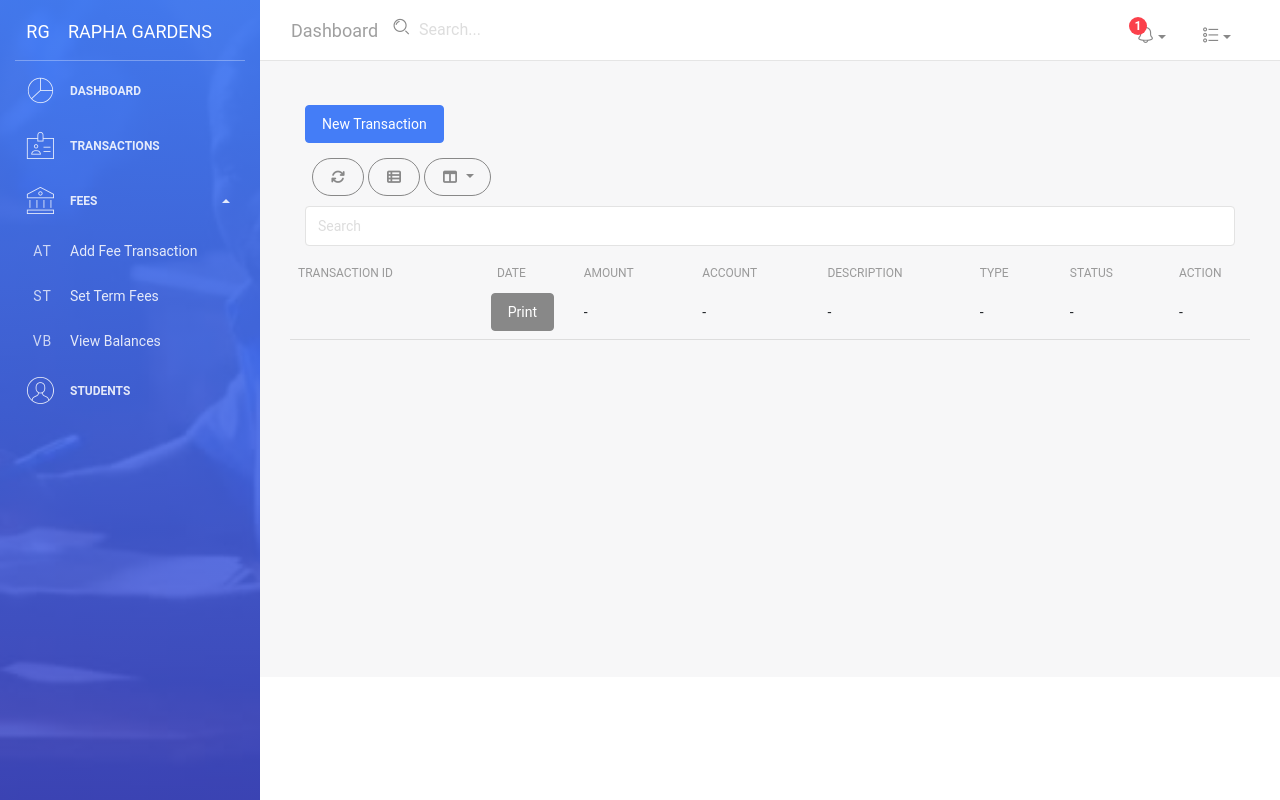
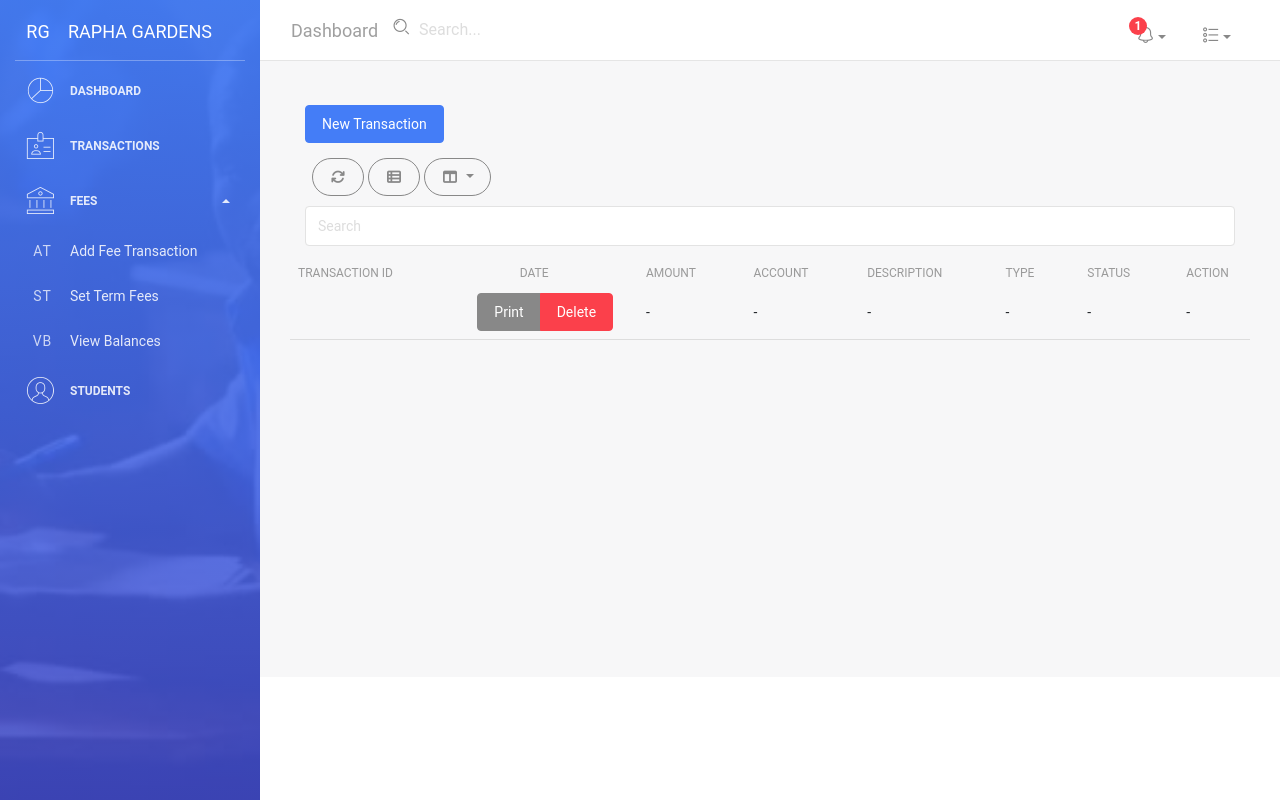
Before and after one commit to nicodemus-opon/greenfield, a Flask app: template templates/transactions.html in a window 1280 px wide. Run offline with Flask 2, Linux system fonts and the light colour scheme; the template is opened without the code that fills it, so the values that code supplies are empty; the visitor is signed in with stand-in values (Sample User, id 1); some libraries are stand-ins or nearby versions.

Commit message:
2019-05-14T12:24

```diff
--- a/app.py
+++ b/app.py
@@ -201,6 +201,14 @@ def dash():
     return redirect(url_for("index"))
 
 
+@app.route('/d/<string:name>', methods=["GET", "POST"])
+def delete(name):
+    print(name)
+    que="delete  from transactions where idx= "+name
+    exe(que)
+    return redirect(url_for("reg"))
+
+
 def exe(query):
     con = connect()
     cur = con.cursor()
--- a/requirements.txt
+++ b/requirements.txt
@@ -51,7 +51,6 @@ mistune==0.8.3
 mysqlclient==1.3.12
 nbconvert==5.3.1
 nbformat==4.4.0
-nltk==3.3
 notebook==5.6.0
 numpy==1.14.3
 oauthlib==2.1.0
--- a/templates/transactions.html
+++ b/templates/transactions.html
@@ -43,7 +43,7 @@
                                 <td>
                                     <div class="btn-group" role="group" aria-label="Basic example">
                                         <a href="{{ session['invoice'][i] }}" class="btn btn-secondary">Print</a>
-                                        <!--button type="button" class="btn btn-secondary">Middle</button-->
+                                        <a href="d/{{ session["vals"][i][0] }}" class="btn btn-danger">Delete</a>
                                     </div>
                                 </td>
                             </tr>
```
